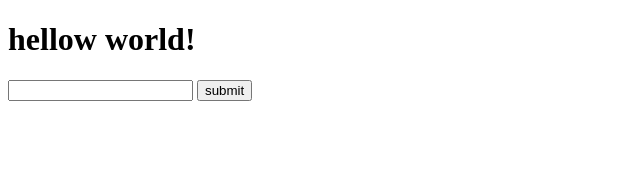
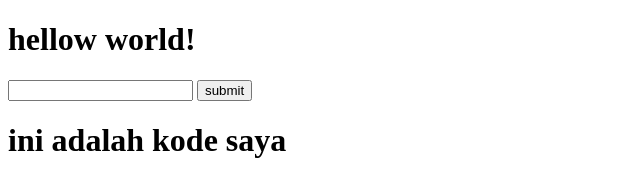
Before and after one commit to Rafiansyah05/belajar2-git, a plain HTML site: page index.html in a window 1280 px wide. Shown: the whole page, without its empty margins (0-640 px from the left). Drawn offline with Linux system fonts and the light colour scheme.

Commit message:
penambahan ke formInput

```diff
--- a/index.html
+++ b/index.html
@@ -11,6 +11,8 @@
     <form action="">
       <input type="text" />
       <button>submit</button>
+
+      <h1>ini adalah kode saya</h1>
     </form>
   </body>
 </html>
```
